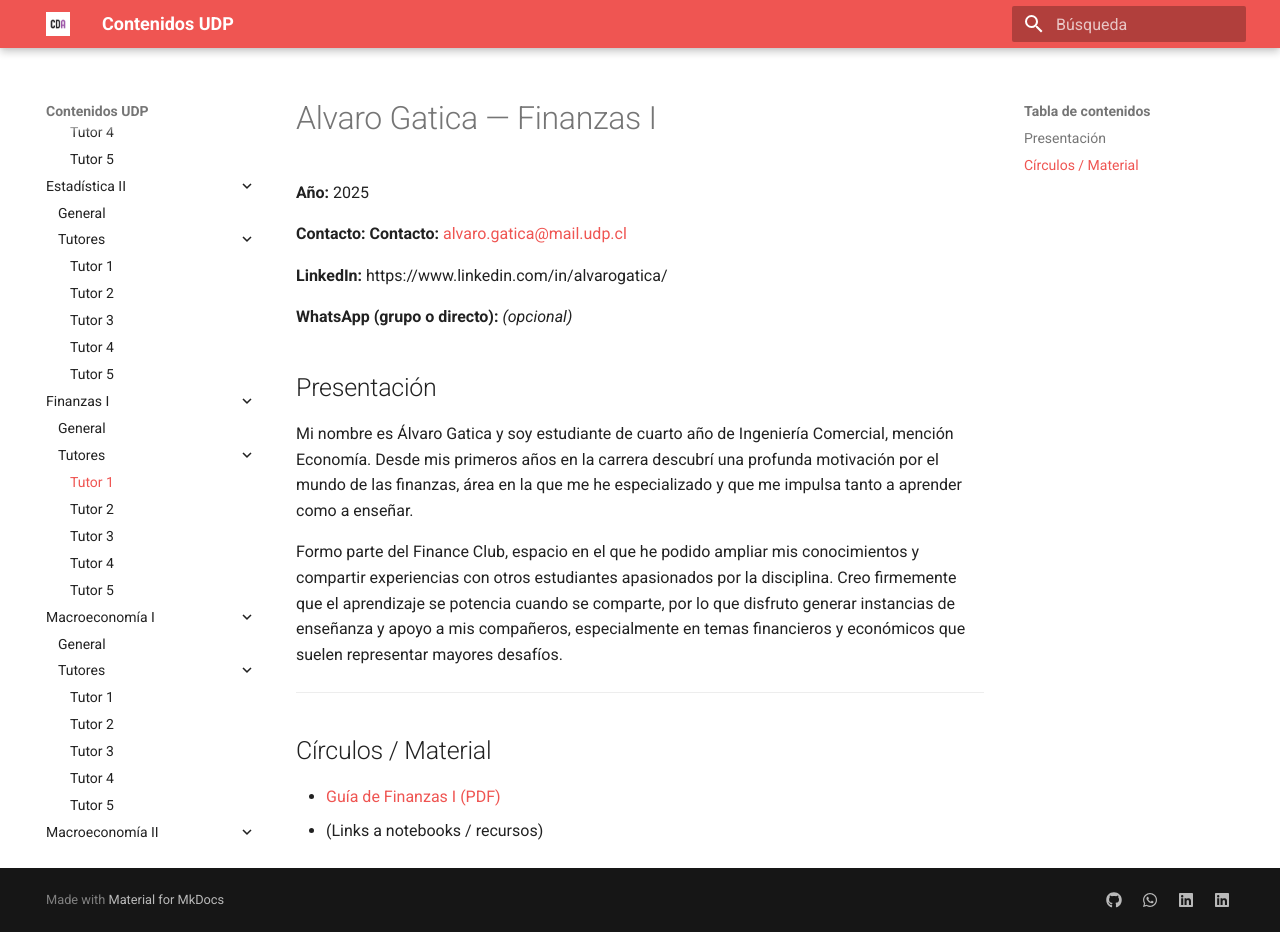
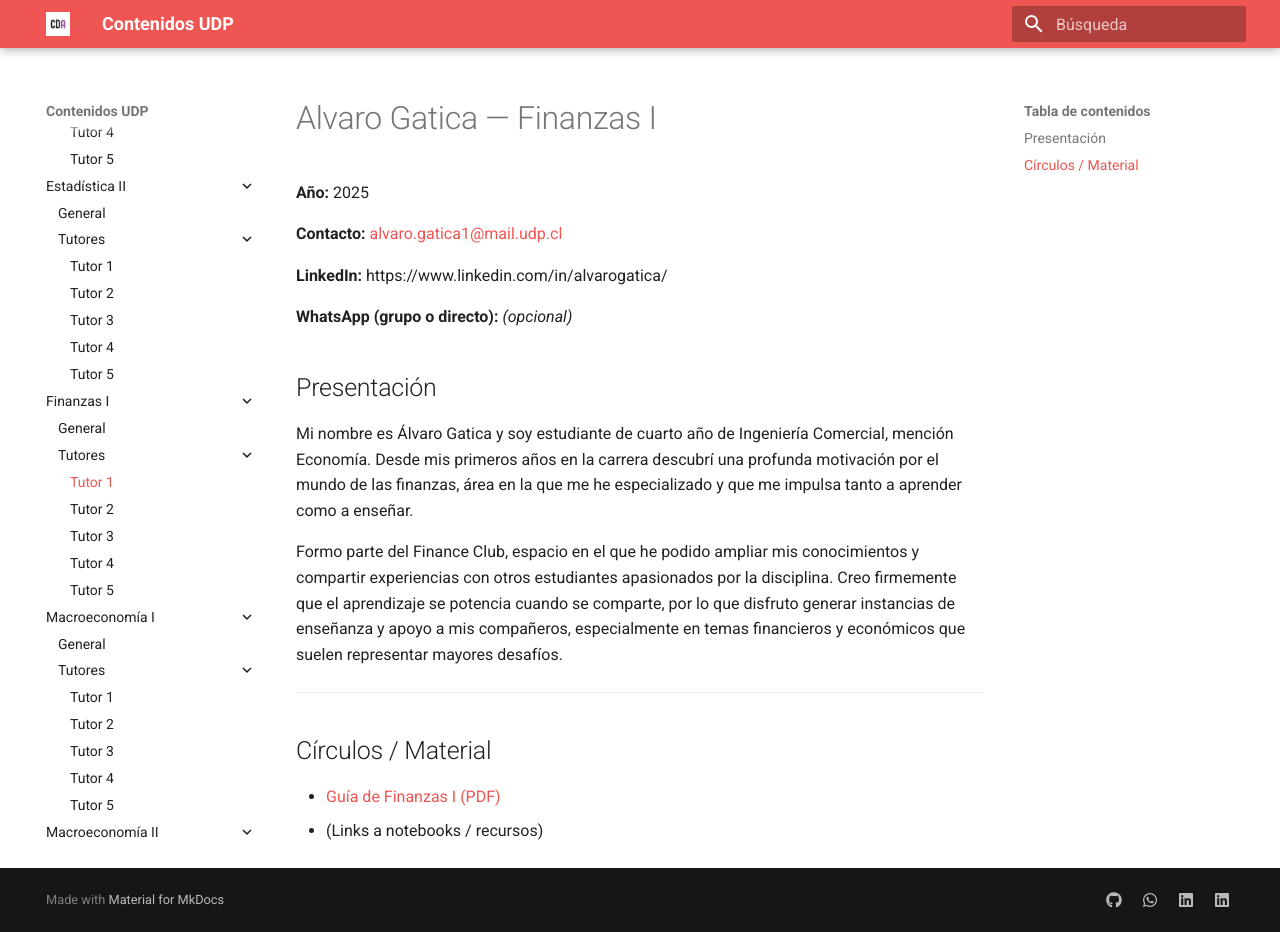
Before and after one commit to cda-fae/cda-fae, an MkDocs documentation site: the page built from docs/tutorias/finanzas-1/tutores/tutor1.md, in a window 1280 px wide and 932 px high. Built offline with MkDocs 1.6.1 and Material for MkDocs 9.7.7, drawn with Linux system fonts in a browser that asks for light colours.

Commit message:
Actualiza información del Tutor 1 en Finanzas I

```diff
--- a/docs/tutorias/finanzas-1/tutores/tutor1.md
+++ b/docs/tutorias/finanzas-1/tutores/tutor1.md
@@ -3,7 +3,7 @@
 
 **Año:** 2025
 
-**Contacto:** **Contacto:** [alvaro.gatica@mail.udp.cl](mailto:alvaro.gatica@mail.udp.cl?subject=Consulta%20Tutor%C3%ADas%20Finanzas%20I)
+**Contacto:** [alvaro.gatica1@mail.udp.cl](mailto:alvaro.gatica1@mail.udp.cl?subject=Consulta%20Tutor%C3%ADas%20Finanzas%20I)
 
 **LinkedIn:** https://www.linkedin.com/in/alvarogatica/
 
```
